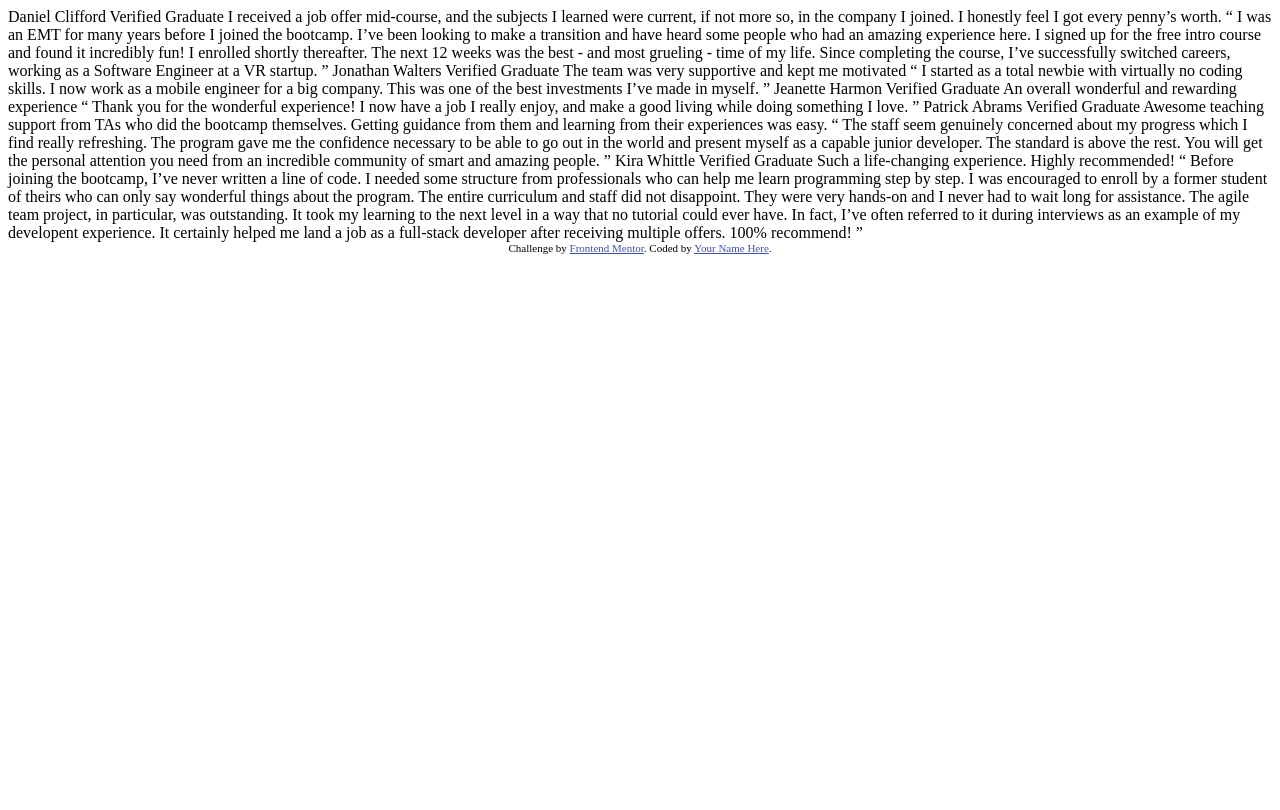
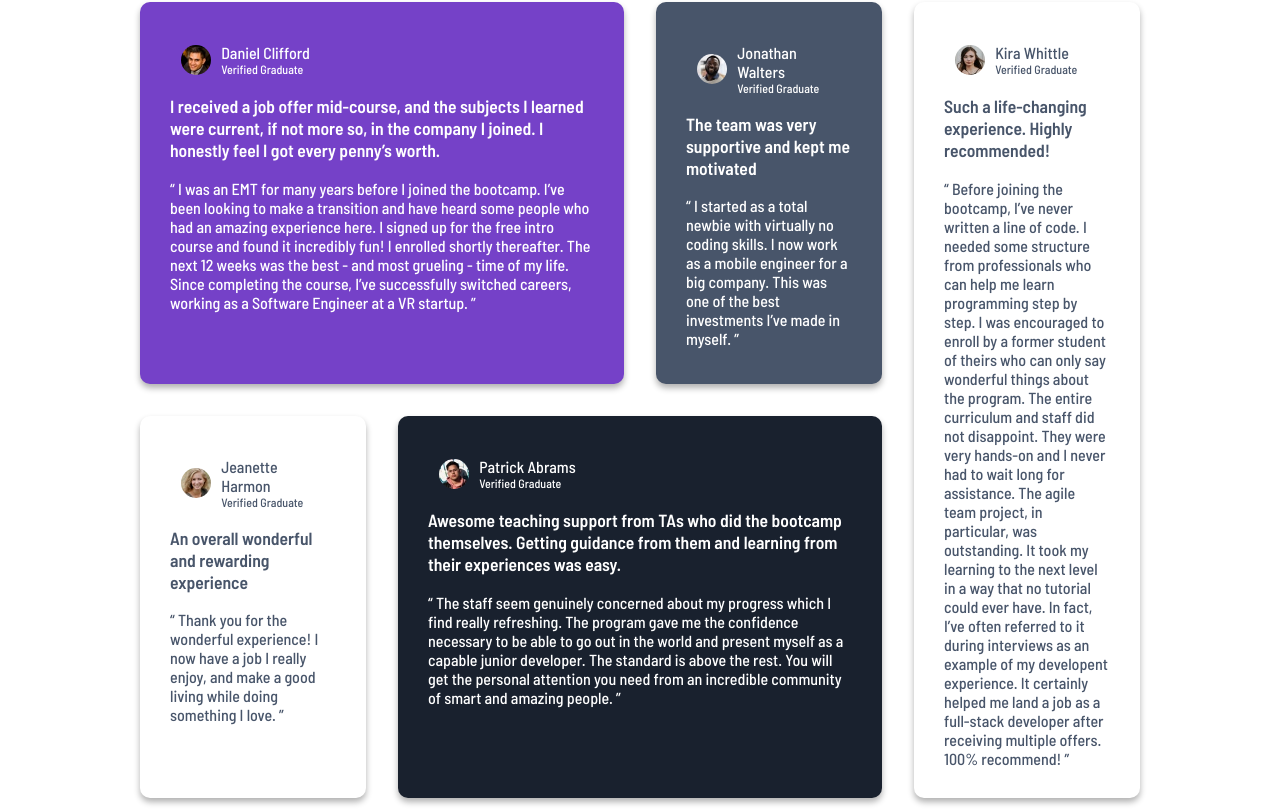
Before and after one commit to santif1/Testimonial-section, a plain HTML site: page index.html in a window 1280 px wide. Drawn offline with Linux system fonts and the light colour scheme.

Commit message:
Final Version

```diff
--- a/index.html
+++ b/index.html
@@ -1,64 +1,112 @@
 <!DOCTYPE html>
-<html lang="en">
+<html lang="es">
 <head>
   <meta charset="UTF-8">
-  <meta name="viewport" content="width=device-width, initial-scale=1.0"> <!-- displays site properly based on user's device -->
+  <meta name="viewport" content="width=device-width, initial-scale=1.0">
 
   <link rel="icon" type="image/png" sizes="32x32" href="./images/favicon-32x32.png">
+  <link href="https://fonts.googleapis.com/css2?family=Barlow+Semi+Condensed:wght@300;400;500;600;700&display=swap" rel="stylesheet">
+  <link rel="stylesheet" href="./styles.css">
 
-  <title>Frontend Mentor | [Challenge Name Here]</title>
+  <title>Testimonials Grid Section</title>
 
-  <!-- Feel free to remove these styles or customise in your own stylesheet 👍 -->
-  <style>
-    .attribution { font-size: 11px; text-align: center; }
-    .attribution a { color: hsl(228, 45%, 44%); }
-  </style>
 </head>
 <body>
-  Daniel Clifford
-  Verified Graduate
+  <div class="container">
 
-  I received a job offer mid-course, and the subjects I learned were current, if not more so,
-  in the company I joined. I honestly feel I got every penny’s worth.
+    <div class="testimonials">
 
+      <div class="testimonial daniel">
+
+        <div class="top">
+          <img src="./images/image-daniel.jpg" alt="Daniel Clifford" class="avatar">
+          <div class="user-info">
+            <span class="name">Daniel Clifford</span>
+            <span class="role">Verified Graduate</span>
+          </div>
+        </div>
+
+        <h3 class="highlight">I received a job offer mid-course, and the subjects I learned were current, if not more so,
+          in the company I joined. I honestly feel I got every penny’s worth.</h3>
+        <p>
           “ I was an EMT for many years before I joined the bootcamp. I’ve been looking to make a
           transition and have heard some people who had an amazing experience here. I signed up
           for the free intro course and found it incredibly fun! I enrolled shortly thereafter.
           The next 12 weeks was the best - and most grueling - time of my life. Since completing
           the course, I’ve successfully switched careers, working as a Software Engineer at a VR startup. ”
+        </p>
+      </div>
 
-  Jonathan Walters
-  Verified Graduate
+      <div class="testimonial jonathan">
 
-  The team was very supportive and kept me motivated
+        <div class="top">
+          <img src="./images/image-jonathan.jpg" alt="Jonathan Walters" class="avatar">
+          <div class="user-info">
+            <span class="name">Jonathan Walters</span>
+            <span class="role">Verified Graduate</span>
+          </div>
+        </div>
 
+        <h3 class="highlight">The team was very supportive and kept me motivated</h3>
+
+        <p>
           “ I started as a total newbie with virtually no coding skills. I now work as a mobile engineer
           for a big company. This was one of the best investments I’ve made in myself. ”
+        </p>
+      </div>
 
-  Jeanette Harmon
-  Verified Graduate
+      <div class="testimonial jeanette">
 
-  An overall wonderful and rewarding experience
+        <div class="top">
+          <img src="./images/image-jeanette.jpg" alt="Jeanette Harmon" class="avatar">
+          <div class="user-info">
+            <span class="name">Jeanette Harmon</span>
+            <span class="role">Verified Graduate</span>
+          </div>
+        </div>
 
+        <h3 class="highlight">An overall wonderful and rewarding experience</h3>
+
+        <p>
           “ Thank you for the wonderful experience! I now have a job I really enjoy, and make a good living
           while doing something I love. ”
+        </p>
+      </div>
 
-  Patrick Abrams
-  Verified Graduate
+      <div class="testimonial patrick">
 
-  Awesome teaching support from TAs who did the bootcamp themselves. Getting guidance from them and
-  learning from their experiences was easy.
+        <div class="top">
+          <img src="./images/image-patrick.jpg" alt="Patrick Abrams" class="avatar">
+          <div class="user-info">
+            <span class="name">Patrick Abrams</span>
+            <span class="role">Verified Graduate</span>
+          </div>
+        </div>
 
+        <h3 class="highlight">Awesome teaching support from TAs who did the bootcamp themselves. Getting guidance from them and
+        learning from their experiences was easy.</h3>
+
+        <p>
           “ The staff seem genuinely concerned about my progress which I find really refreshing. The program
           gave me the confidence necessary to be able to go out in the world and present myself as a capable
           junior developer. The standard is above the rest. You will get the personal attention you need from
           an incredible community of smart and amazing people. ”
+        </p>
+      </div>
 
-  Kira Whittle
-  Verified Graduate
+      <div class="testimonial kira">
 
-  Such a life-changing experience. Highly recommended!
+        <div class="top">
+          <img src="./images/image-kira.jpg" alt="Kira Whittle" class="avatar">
+          <div class="user-info">
+            <span class="name">Kira Whittle</span>
+            <span class="role">Verified Graduate</span>
+          </div>
+        </div>
 
+        <h3 class="highlight">Such a life-changing experience. Highly recommended!</h3>
+
+        <p>
           “ Before joining the bootcamp, I’ve never written a line of code. I needed some structure from
           professionals who can help me learn programming step by step. I was encouraged to enroll by a former
           student of theirs who can only say wonderful things about the program. The entire curriculum and staff
@@ -67,10 +115,9 @@
           could ever have. In fact, I’ve often referred to it during interviews as an example of my developent
           experience. It certainly helped me land a job as a full-stack developer after receiving multiple offers.
           100% recommend! ”
-
-  <div class="attribution">
-    Challenge by <a href="https://www.frontendmentor.io?ref=challenge" target="_blank">Frontend Mentor</a>.
-    Coded by <a href="#">Your Name Here</a>.
+        </p>
+      </div>
+    </div>
   </div>
 </body>
 </html>
--- /dev/null
+++ b/styles.css
@@ -0,0 +1,142 @@
+:root {
+    --purple50: hsl(260, 100%, 95%);
+    --purple300: hsl(264, 82%, 80%);
+    --purple500: hsl(263, 55%, 52%);
+    --white: hsl(0, 0%, 100%);
+    --grey100: hsl(214, 17%, 92%);
+    --grey200: hsl(0, 0%, 81%);
+    --grey400: hsl(224, 10%, 45%);
+    --grey500: hsl(217, 19%, 35%);
+    --darkBlue: hsl(219, 29%, 14%);
+    --black: hsl(0, 0%, 7%);
+}
+
+body {
+  font-family: 'Barlow Semi Condensed', sans-serif;
+  font-size: 0.8rem;
+  font-weight: 500;
+  margin: 0;
+  padding: 10px;
+  padding-top: 3rem;
+  min-height: 100vh;
+  display: flex;
+  justify-content: center;
+  align-items: center;
+}
+
+.container {
+  max-width: 62.5rem;
+  min-width: 23.44rem;
+  width: 100%;
+  margin: 0 auto;
+  display: flex;
+  flex-direction: column;
+  align-items: center;
+  gap: 2rem;
+  padding: 0 1rem;
+}
+
+.testimonials {
+  width: 100%;
+  color: var(--white);
+  max-width: 1200px;
+  margin: 0 auto;
+}
+
+.testimonial {
+  border-radius: 10px;
+  padding: 30px;
+  margin-bottom: 3rem;
+  box-shadow: 0 4px 6px rgba(0, 0, 0, 0.308);
+  .highlight {
+    font-size: 1.1rem;
+    font-weight: 600;
+  }
+  .user-info {
+    display: inline-flex;
+    flex-direction: column;
+  }
+  p {
+    margin: 0 auto;
+  }
+}
+
+.top {
+  display: inline-flex;
+  align-items: center;
+  padding: 0.7rem;
+  padding-bottom: 0;
+}
+
+.avatar {
+  border-radius: 100%;
+  width: 30px;
+  height: 30px;
+  margin-right: 10px;
+}
+
+.name {
+  margin: 0;
+}
+
+.role {
+  font-size: 12px;
+}
+
+.daniel {
+  background-color: var(--purple500);
+}
+
+.jonathan {
+  background-color: var(--grey500);
+}
+
+.jeanette, .kira {
+  color: var(--grey500);
+}
+
+.patrick {
+  background-color: var(--darkBlue);
+}
+
+@media screen and (min-width: 70rem) {
+  body {
+    font-size: 1rem;
+    margin: 0;
+    padding-top: 0;
+  }
+
+  .container {
+    width: 100%;
+    margin: 0;
+  }
+  .testimonials {
+    display: grid;
+    grid-template-columns: repeat(4, 1fr);
+    grid-template-rows: repeat(2, 1fr);
+    gap: 2rem;
+  }
+
+  .testimonial {
+    margin-bottom: 0;
+  }
+  .daniel{
+    grid-area: 1 / 1 / 2 / 3;
+  }
+
+  .jonathan {
+    grid-area: 1 / 3 / 2 / 4;
+  }
+
+  .jeanette {
+    grid-area: 2 / 1 / 3 / 2;
+  }
+
+  .patrick {
+    grid-area: 2 / 2 / 3 / 4;
+  }
+
+  .kira {
+    grid-area: 1 / 4 / 3 / 5;
+  }
+}
```
Lines whose indentation alone changed are shown as unchanged.
